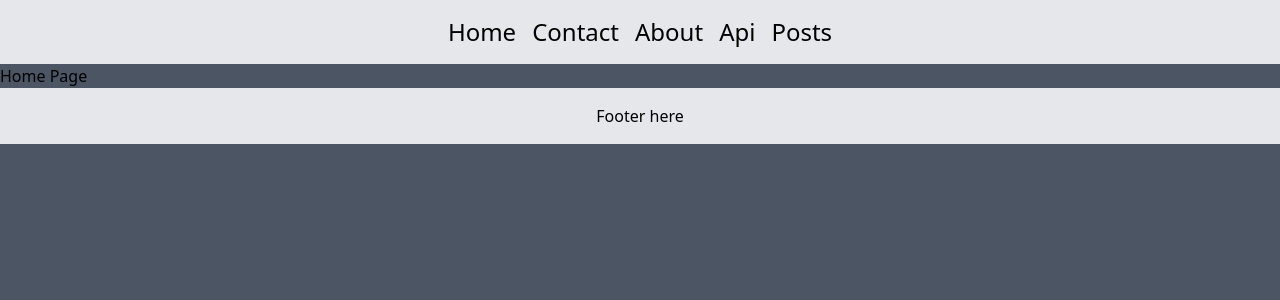
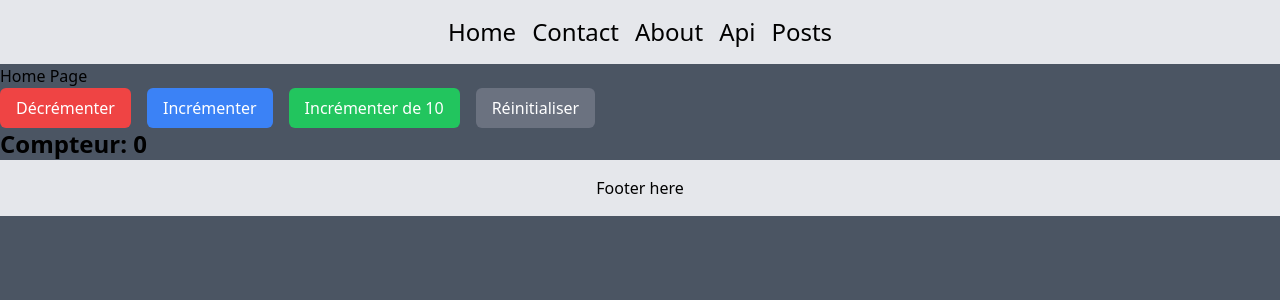
Before and after one commit to Sensy-gmn/premiere-semaine-react, a React (Vite) app: page / in a window 1280 px wide. Shown: the top 300 px of the page. Built offline with nearby package versions, Linux system fonts and the light colour scheme.

Commit message:
redux with 1 provider in "main.jsx"

```diff
--- a/src/App.jsx
+++ b/src/App.jsx
@@ -1,30 +1,13 @@
-import { Route, Routes } from "react-router-dom";
 import Footer from "./Components/Footer";
 import Navbar from "./Components/Navbar";
-import { routesNotDisplayed, routesToDisplay } from "./routes";
+import AppRoutes from "./routes";
 
 export default function App() {
     return (
         <>
             <Navbar />
 
-            <Routes>
-                {routesToDisplay.map((route) => (
-                    <Route
-                        key={route.path}
-                        path={route.path}
-                        element={route.element}
-                    />
-                ))}
-
-                {routesNotDisplayed.map((route) => (
-                    <Route
-                        key={route.path}
-                        path={route.path}
-                        element={route.element}
-                    />
-                ))}
-            </Routes>
+            <AppRoutes />
 
             <Footer />
         </>
--- /dev/null
+++ b/src/Components/slices/counter/DataDisplay.jsx
@@ -0,0 +1,7 @@
+import { useSelector } from "react-redux";
+
+export default function DataDisplay() {
+    const count = useSelector((state) => state.counter.value);
+
+    return <p className="text-2xl font-bold">Compteur: {count}</p>;
+}
--- /dev/null
+++ b/src/Components/slices/counter/Decrement.jsx
@@ -0,0 +1,15 @@
+import { useDispatch } from "react-redux";
+import { decrement } from "../../../slices/counter/counterSlice";
+
+export default function Decrement() {
+    const dispatch = useDispatch();
+
+    return (
+        <button
+            className="bg-red-500 text-white px-4 py-2 rounded-md"
+            onClick={() => dispatch(decrement())}
+        >
+            Décrémenter
+        </button>
+    );
+}
--- /dev/null
+++ b/src/Components/slices/counter/Increment.jsx
@@ -0,0 +1,15 @@
+import { useDispatch } from "react-redux";
+import { increment } from "../../../slices/counter/counterSlice";
+
+export default function Increment() {
+    const dispatch = useDispatch();
+
+    return (
+        <button
+            className="bg-blue-500 text-white px-4 py-2 rounded-md"
+            onClick={() => dispatch(increment())}
+        >
+            Incrémenter
+        </button>
+    );
+}
--- /dev/null
+++ b/src/Components/slices/counter/IncrementByAmout.jsx
@@ -0,0 +1,15 @@
+import { useDispatch } from "react-redux";
+import { incrementByAmount } from "../../../slices/counter/counterSlice";
+
+export default function IncrementByAmount() {
+    const dispatch = useDispatch();
+
+    return (
+        <button
+            className="bg-green-500 text-white px-4 py-2 rounded-md"
+            onClick={() => dispatch(incrementByAmount(10))}
+        >
+            Incrémenter de 10
+        </button>
+    );
+}
--- /dev/null
+++ b/src/Components/slices/counter/Reset.jsx
@@ -0,0 +1,15 @@
+import { useDispatch } from "react-redux";
+import { reset } from "../../../slices/counter/counterSlice";
+
+export default function Reset() {
+    const dispatch = useDispatch();
+
+    return (
+        <button
+            className="bg-gray-500 text-white px-4 py-2 rounded-md"
+            onClick={() => dispatch(reset())}
+        >
+            Réinitialiser
+        </button>
+    );
+}
--- a/src/Features/Home.jsx
+++ b/src/Features/Home.jsx
@@ -1,7 +1,22 @@
+import DataDisplay from "../Components/slices/counter/DataDisplay";
+import Increment from "../Components/slices/counter/Increment";
+import IncrementByAmount from "../Components/slices/counter/IncrementByAmout";
+import Decrement from "../Components/slices/counter/decrement";
+import Reset from "../Components/slices/counter/reset";
+
 export default function Home() {
     return (
         <>
             <h1>Home Page</h1>
+
+            <div className="flex gap-4">
+                <Decrement />
+                <Increment />
+                <IncrementByAmount />
+                <Reset />
+            </div>
+
+            <DataDisplay />
         </>
     );
 }
--- /dev/null
+++ b/src/app/store.js
@@ -0,0 +1,8 @@
+import { configureStore } from "@reduxjs/toolkit";
+import counterReducer from "../slices/counter/counterSlice";
+
+export const store = configureStore({
+    reducer: {
+        counter: counterReducer,
+    },
+});
--- a/src/main.jsx
+++ b/src/main.jsx
@@ -1,10 +1,14 @@
 import { createRoot } from "react-dom/client";
+import { Provider } from "react-redux";
 import { BrowserRouter } from "react-router-dom";
 import App from "./App.jsx";
+import { store } from "./app/store";
 import "./index.css";
 
 createRoot(document.getElementById("root")).render(
-    <BrowserRouter>
-        <App />
-    </BrowserRouter>
+    <Provider store={store}>
+        <BrowserRouter>
+            <App />
+        </BrowserRouter>
+    </Provider>
 );
--- a/src/routes.jsx
+++ b/src/routes.jsx
@@ -5,6 +5,7 @@ import Contact from "./Features/Contact";
 import Home from "./Features/Home";
 import NotFound from "./Features/Notfound";
 import Posts from "./Features/Posts";
+import { Route, Routes } from "react-router-dom";
 
 export const routesToDisplay = [
     { path: "/", element: <Home />, name: "Home" },
@@ -18,3 +19,25 @@ export const routesNotDisplayed = [
     { path: "*", element: <NotFound /> },
     { path: "/api/post/:id", element: <PostDetails />, name: "PostDetails" },
 ];
+
+export default function AppRoutes() {
+    return (
+        <Routes>
+            {routesToDisplay.map((route) => (
+                <Route
+                    key={route.path}
+                    path={route.path}
+                    element={route.element}
+                />
+            ))}
+
+            {routesNotDisplayed.map((route) => (
+                <Route
+                    key={route.path}
+                    path={route.path}
+                    element={route.element}
+                />
+            ))}
+        </Routes>
+    );
+}
--- /dev/null
+++ b/src/slices/counter/counterSlice.js
@@ -0,0 +1,35 @@
+import { createSlice } from "@reduxjs/toolkit";
+
+export const counterSlice = createSlice({
+    name: "counter",
+    initialState: {
+        value: 0,
+    },
+    reducers: {
+        increment: (state) => {
+            if (state.value >= 0) {
+                state.value += 1;
+            } else {
+                return;
+            }
+        },
+        decrement: (state) => {
+            if (state.value > 0) {
+                state.value -= 1;
+            } else {
+                return;
+            }
+        },
+        reset: (state) => {
+            state.value = 0;
+        },
+        incrementByAmount: (state, action) => {
+            state.value += action.payload;
+        },
+    },
+});
+
+export const { increment, decrement, reset, incrementByAmount } =
+    counterSlice.actions;
+
+export default counterSlice.reducer;
```
Also changed, not shown: src/utils/links.js (renamed from src/utils/links.jsx).
